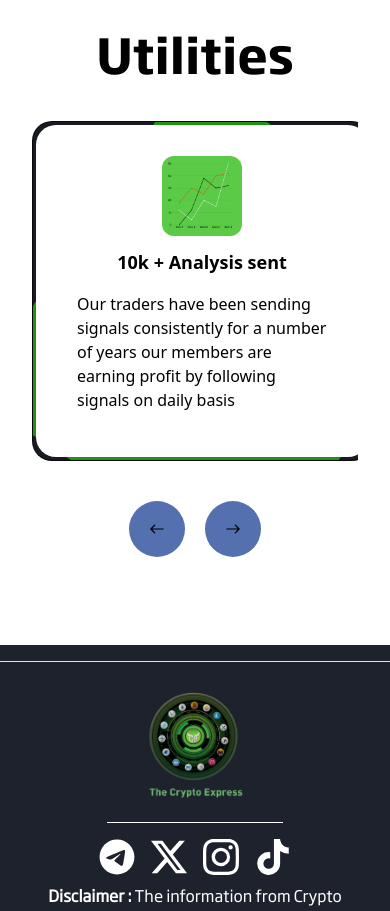
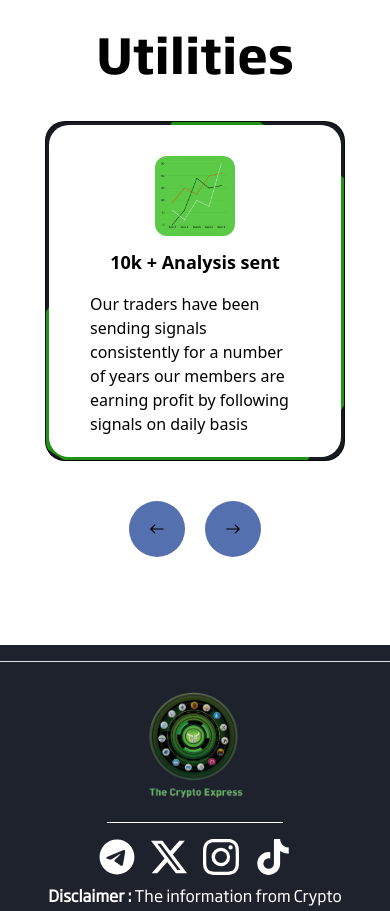
Before and after one commit to noorshanu/cryptoexpress, a React (Vite) app: page /tce-token in a window 390 px wide. Shown: the part 3940-4851 px from the top of the page. Built offline with nearby package versions, Linux system fonts and the light colour scheme; the HTML template or start-up script is replaced by a standard one.

Commit message:
Update index.css

```diff
--- a/src/index.css
+++ b/src/index.css
@@ -316,5 +316,26 @@ z-index: -2;
 }
 
 @media (max-width:768px) {
+  .how-card {
+    position: relative;
+    border-radius: 20px;
+    background: #191B23;
+    border: 1px solid #000000b7;
 
+    width: 300px;
+    height: 340px;
+    margin: auto;
+    overflow: hidden;
+    padding: 10px 20px;
+
+  }
+  .how-card::before{
+  content: '';
+  position: absolute;
+  width: 300px;
+  height: 390px;
+  background: #219216;
+  animation: rotates 6s linear infinite;
+  z-index: -2;
+  }
 }
```
